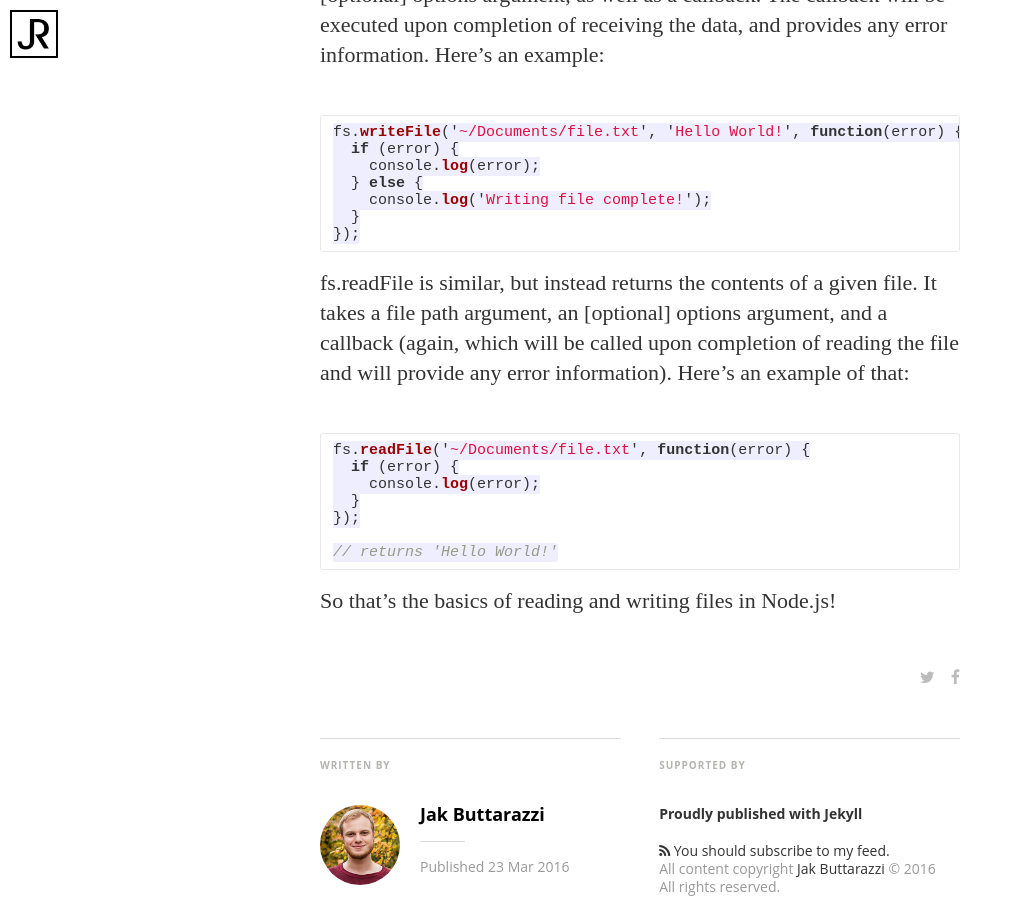
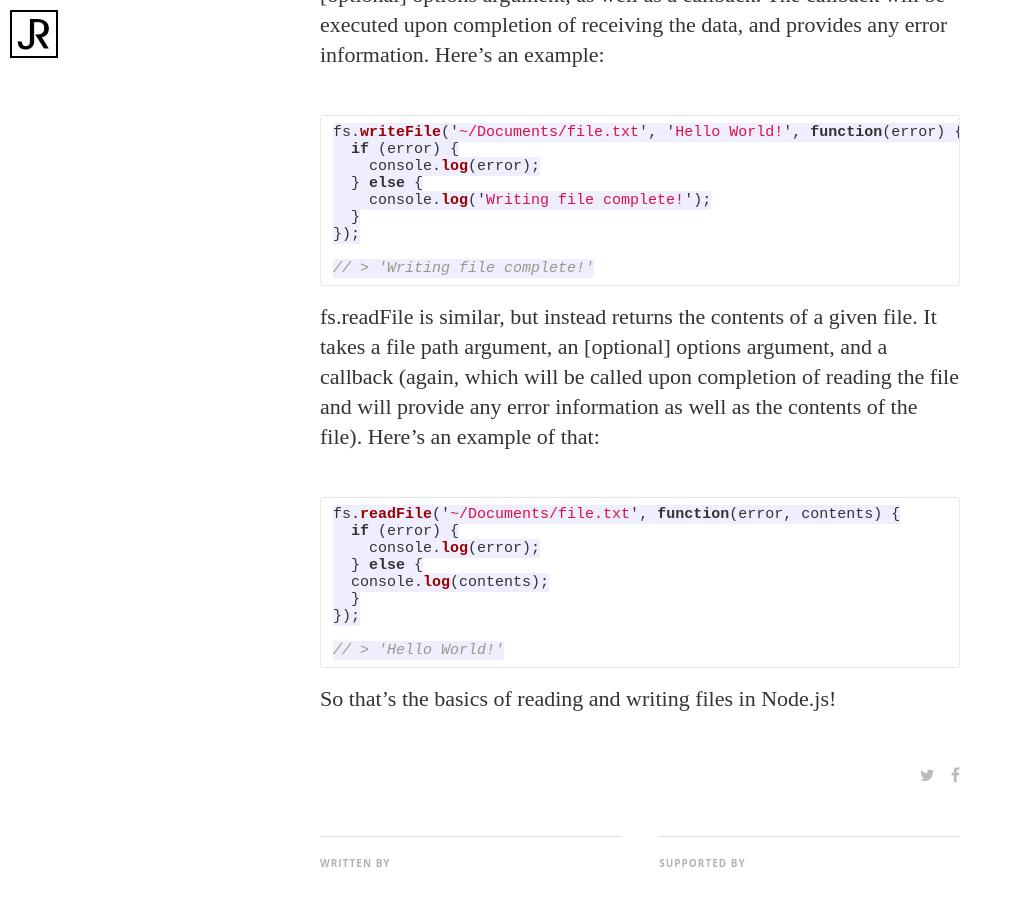
Before and after one commit to JakRazzi/JakRazzi.github.io, a Jekyll site: the page built from _posts/2016-03-23-read-write-in-node.md, in a window 1280 px wide and 900 px high, scrolled down 1722 px. Shown: the whole window, without its empty margins (0-1013 px from the left). Built offline with Jekyll 4.4.1, drawn with Linux system fonts in a browser that asks for light colours; nearby versions of some CDN libraries; some web fonts are replaced; comment, search, counter and statistics services are not loaded.

Commit message:
Fix error in post

```diff
--- a/_posts/2016-03-23-read-write-in-node.md
+++ b/_posts/2016-03-23-read-write-in-node.md
@@ -35,18 +35,22 @@ fs.writeFile('~/Documents/file.txt', 'Hello World!', function(error) {
     console.log('Writing file complete!');
   }
 });
+
+// > 'Writing file complete!'
 ~~~
 
-fs.readFile is similar, but instead returns the contents of a given file. It takes a file path argument, an [optional] options argument, and a callback (again, which will be called upon completion of reading the file and will provide any error information). Here's an example of that:
+fs.readFile is similar, but instead returns the contents of a given file. It takes a file path argument, an [optional] options argument, and a callback (again, which will be called upon completion of reading the file and will provide any error information as well as the contents of the file). Here's an example of that:
 
 ~~~javascript
-fs.readFile('~/Documents/file.txt', function(error) {
+fs.readFile('~/Documents/file.txt', function(error, contents) {
   if (error) {
     console.log(error);
+  } else {
+  console.log(contents);
   }
 });
 
-// returns 'Hello World!'
+// > 'Hello World!'
 ~~~
 
 So that's the basics of reading and writing files in Node.js!
```
